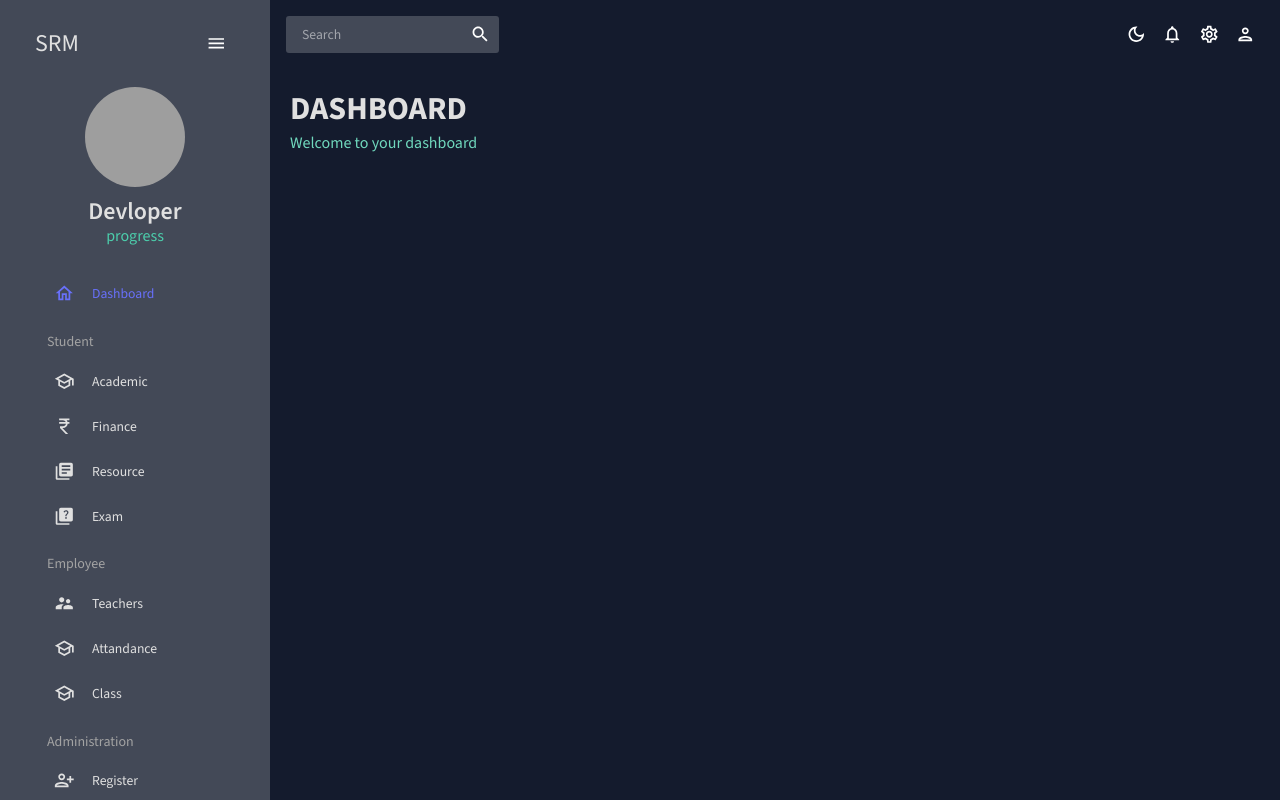
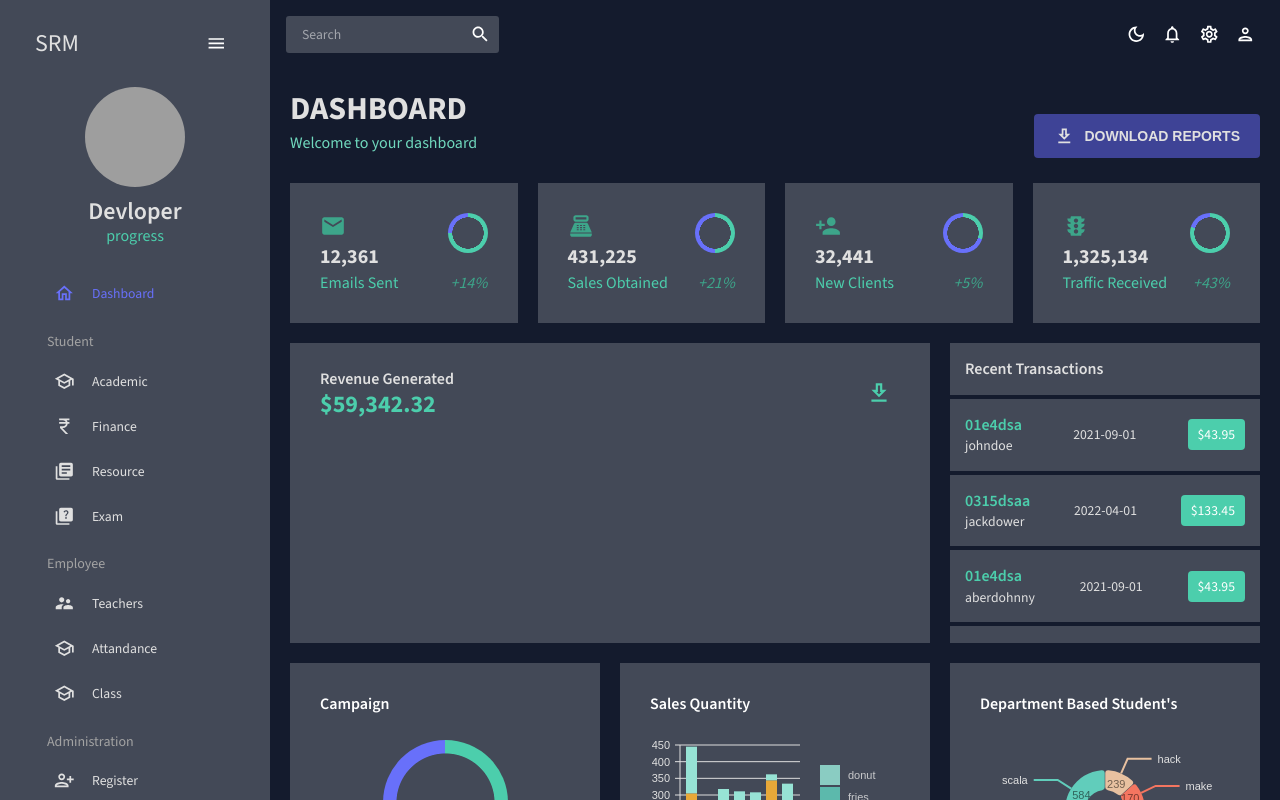
Before and after one commit to manish7479dlp/Dashboard, a React (Create React App) app: page / in a window 1280 px wide. Built offline with nearby package versions, Linux system fonts and the light colour scheme; grey boxes are pictures that could not be loaded.

Commit message:
ui:create dashboard

```diff
--- /dev/null
+++ b/src/components/ProgressCircle.jsx
@@ -0,0 +1,22 @@
+import { Box, useTheme } from "@mui/material";
+import { tokens } from "../theme";
+
+const ProgressCircle = ({ progress = "0.75", size = "40" }) => {
+  const theme = useTheme();
+  const colors = tokens(theme.palette.mode);
+  const angle = progress * 360;
+  return (
+    <Box
+      sx={{
+        background: `radial-gradient(${colors.primary[400]} 55%, transparent 56%),
+            conic-gradient(transparent 0deg ${angle}deg, ${colors.blueAccent[500]} ${angle}deg 360deg),
+            ${colors.greenAccent[500]}`,
+        borderRadius: "50%",
+        width: `${size}px`,
+        height: `${size}px`,
+      }}
+    />
+  );
+};
+
+export default ProgressCircle;
--- /dev/null
+++ b/src/components/StatBox.jsx
@@ -0,0 +1,42 @@
+import { Box, Typography, useTheme } from "@mui/material";
+import { tokens } from "../theme";
+import ProgressCircle from "./ProgressCircle";
+
+const StatBox = ({ title, subtitle, icon, progress, increase }) => {
+  const theme = useTheme();
+  const colors = tokens(theme.palette.mode);
+
+  return (
+    <Box width="100%" m="0 30px">
+      <Box display="flex" justifyContent="space-between">
+        <Box>
+          {icon}
+          <Typography
+            variant="h4"
+            fontWeight="bold"
+            sx={{ color: colors.grey[100] }}
+          >
+            {title}
+          </Typography>
+        </Box>
+        <Box>
+          <ProgressCircle progress={progress} />
+        </Box>
+      </Box>
+      <Box display="flex" justifyContent="space-between" mt="2px">
+        <Typography variant="h5" sx={{ color: colors.greenAccent[500] }}>
+          {subtitle}
+        </Typography>
+        <Typography
+          variant="h5"
+          fontStyle="italic"
+          sx={{ color: colors.greenAccent[600] }}
+        >
+          {increase}
+        </Typography>
+      </Box>
+    </Box>
+  );
+};
+
+export default StatBox;
--- a/src/index.css
+++ b/src/index.css
@@ -14,6 +14,10 @@
 .app {
   display: flex;
   position: relative;
+}
+
+.content {
+  overflow: auto;
 }
 
 
--- a/src/pages/dashboard/Dashboard.jsx
+++ b/src/pages/dashboard/Dashboard.jsx
@@ -1,16 +1,284 @@
-import React from 'react'
-import { Box } from '@mui/material'
-import Header from '../../components/Header'
+import { Box, Button, IconButton, Typography, useTheme } from "@mui/material";
+import { tokens } from "../../theme";
+import { mockTransactions } from "../../assets/TempData";
+import DownloadOutlinedIcon from "@mui/icons-material/DownloadOutlined";
+import EmailIcon from "@mui/icons-material/Email";
+import PointOfSaleIcon from "@mui/icons-material/PointOfSale";
+import PersonAddIcon from "@mui/icons-material/PersonAdd";
+import TrafficIcon from "@mui/icons-material/Traffic";
+import Header from "../../components/Header";
+// import LineChart from "../../components/LineChart";
+import BarChart from "../../components/BarChart";
+import StatBox from "../../components/StatBox";
+import ProgressCircle from "../../components/ProgressCircle";
+import PieChart from "../../components/PieChart";
 
 const Dashboard = () => {
+  const theme = useTheme();
+  const colors = tokens(theme.palette.mode);
+
   return (
-      <Box m="20px">
-          <Box display="flex" justifyContent="space-between" alignItems="center">
-          <Header title="DASHBOARD" subtitle="Welcome to your dashboard" />
+    <Box m="20px">
+      {/* HEADER */}
+      <Box display="flex" justifyContent="space-between" alignItems="center">
+        <Header title="DASHBOARD" subtitle="Welcome to your dashboard" />
 
+        <Box>
+          <Button
+            sx={{
+              backgroundColor: colors.blueAccent[700],
+              color: colors.grey[100],
+              fontSize: "14px",
+              fontWeight: "bold",
+              padding: "10px 20px",
+            }}
+          >
+            <DownloadOutlinedIcon sx={{ mr: "10px" }} />
+            Download Reports
+          </Button>
+        </Box>
+      </Box>
+
+      {/* GRID & CHARTS */}
+      <Box
+        display="grid"
+        gridTemplateColumns="repeat(12, 1fr)"
+        gridAutoRows="140px"
+        gap="20px"
+      >
+        {/* ROW 1 */}
+        <Box
+          gridColumn="span 3"
+          backgroundColor={colors.primary[400]}
+          display="flex"
+          alignItems="center"
+          justifyContent="center"
+        >
+          <StatBox
+            title="12,361"
+            subtitle="Emails Sent"
+            progress="0.75"
+            increase="+14%"
+            icon={
+              <EmailIcon
+                sx={{ color: colors.greenAccent[600], fontSize: "26px" }}
+              />
+            }
+          />
+        </Box>
+        <Box
+          gridColumn="span 3"
+          backgroundColor={colors.primary[400]}
+          display="flex"
+          alignItems="center"
+          justifyContent="center"
+        >
+          <StatBox
+            title="431,225"
+            subtitle="Sales Obtained"
+            progress="0.50"
+            increase="+21%"
+            icon={
+              <PointOfSaleIcon
+                sx={{ color: colors.greenAccent[600], fontSize: "26px" }}
+              />
+            }
+          />
+        </Box>
+        <Box
+          gridColumn="span 3"
+          backgroundColor={colors.primary[400]}
+          display="flex"
+          alignItems="center"
+          justifyContent="center"
+        >
+          <StatBox
+            title="32,441"
+            subtitle="New Clients"
+            progress="0.30"
+            increase="+5%"
+            icon={
+              <PersonAddIcon
+                sx={{ color: colors.greenAccent[600], fontSize: "26px" }}
+              />
+            }
+          />
+        </Box>
+        <Box
+          gridColumn="span 3"
+          backgroundColor={colors.primary[400]}
+          display="flex"
+          alignItems="center"
+          justifyContent="center"
+        >
+          <StatBox
+            title="1,325,134"
+            subtitle="Traffic Received"
+            progress="0.80"
+            increase="+43%"
+            icon={
+              <TrafficIcon
+                sx={{ color: colors.greenAccent[600], fontSize: "26px" }}
+              />
+            }
+          />
+        </Box>
+
+        {/* ROW 2 */}
+        <Box
+          gridColumn="span 8"
+          gridRow="span 2"
+          backgroundColor={colors.primary[400]}
+        >
+          <Box
+            mt="25px"
+            p="0 30px"
+            display="flex "
+            justifyContent="space-between"
+            alignItems="center"
+          >
+            <Box>
+              <Typography
+                variant="h5"
+                fontWeight="600"
+                color={colors.grey[100]}
+              >
+                Revenue Generated
+              </Typography>
+              <Typography
+                variant="h3"
+                fontWeight="bold"
+                color={colors.greenAccent[500]}
+              >
+                $59,342.32
+              </Typography>
+            </Box>
+            <Box>
+              <IconButton>
+                <DownloadOutlinedIcon
+                  sx={{ fontSize: "26px", color: colors.greenAccent[500] }}
+                />
+              </IconButton>
+            </Box>
           </Box>
+          <Box height="250px" m="-20px 0 0 0">
+            {/* <LineChart isDashboard={true} /> */}
+          </Box>
+        </Box>
+        <Box
+          gridColumn="span 4"
+          gridRow="span 2"
+          backgroundColor={colors.primary[400]}
+          overflow="auto"
+        >
+          <Box
+            display="flex"
+            justifyContent="space-between"
+            alignItems="center"
+            borderBottom={`4px solid ${colors.primary[500]}`}
+            colors={colors.grey[100]}
+            p="15px"
+          >
+            <Typography color={colors.grey[100]} variant="h5" fontWeight="600">
+              Recent Transactions
+            </Typography>
+          </Box>
+          {mockTransactions.map((transaction, i) => (
+            <Box
+              key={`${transaction.txId}-${i}`}
+              display="flex"
+              justifyContent="space-between"
+              alignItems="center"
+              borderBottom={`4px solid ${colors.primary[500]}`}
+              p="15px"
+            >
+              <Box>
+                <Typography
+                  color={colors.greenAccent[500]}
+                  variant="h5"
+                  fontWeight="600"
+                >
+                  {transaction.txId}
+                </Typography>
+                <Typography color={colors.grey[100]}>
+                  {transaction.user}
+                </Typography>
+              </Box>
+              <Box color={colors.grey[100]}>{transaction.date}</Box>
+              <Box
+                backgroundColor={colors.greenAccent[500]}
+                p="5px 10px"
+                borderRadius="4px"
+              >
+                ${transaction.cost}
+              </Box>
+            </Box>
+          ))}
+        </Box>
+
+        {/* ROW 3 */}
+        <Box
+          gridColumn="span 4"
+          gridRow="span 2"
+          backgroundColor={colors.primary[400]}
+          p="30px"
+        >
+          <Typography variant="h5" fontWeight="600">
+            Campaign
+          </Typography>
+          <Box
+            display="flex"
+            flexDirection="column"
+            alignItems="center"
+            mt="25px"
+          >
+            <ProgressCircle size="125" />
+            <Typography
+              variant="h5"
+              color={colors.greenAccent[500]}
+              sx={{ mt: "15px" }}
+            >
+              $48,352 revenue generated
+            </Typography>
+            <Typography>Includes extra misc expenditures and costs</Typography>
+          </Box>
+        </Box>
+        <Box
+          gridColumn="span 4"
+          gridRow="span 2"
+          backgroundColor={colors.primary[400]}
+        >
+          <Typography
+            variant="h5"
+            fontWeight="600"
+            sx={{ padding: "30px 30px 0 30px" }}
+          >
+            Sales Quantity
+          </Typography>
+          <Box height="250px" mt="-20px">
+            <BarChart isDashboard={true} />
+          </Box>
+        </Box>
+        <Box
+          gridColumn="span 4"
+          gridRow="span 2"
+          backgroundColor={colors.primary[400]}
+          padding="30px"
+        >
+          <Typography
+            variant="h5"
+            fontWeight="600"
+            sx={{ marginBottom: "15px" }}
+          >
+            Department Based Student's
+          </Typography>
+          <Box height="200px">
+            <PieChart isDashboard={true} />
+          </Box>
+        </Box>
       </Box>
-  )
-}
+    </Box>
+  );
+};
 
-export default Dashboard
+export default Dashboard;
--- a/src/pages/global/Sidebar.jsx
+++ b/src/pages/global/Sidebar.jsx
@@ -115,7 +115,7 @@
           <Box paddingLeft={isCollapsed ? undefined : "10%"}>
             <Item
               title="Dashboard"
-              to="/dashboard"
+              to="/"
               icon={<HomeOutlinedIcon />}
               selected={selected}
               setSelected={setSelected}
```
